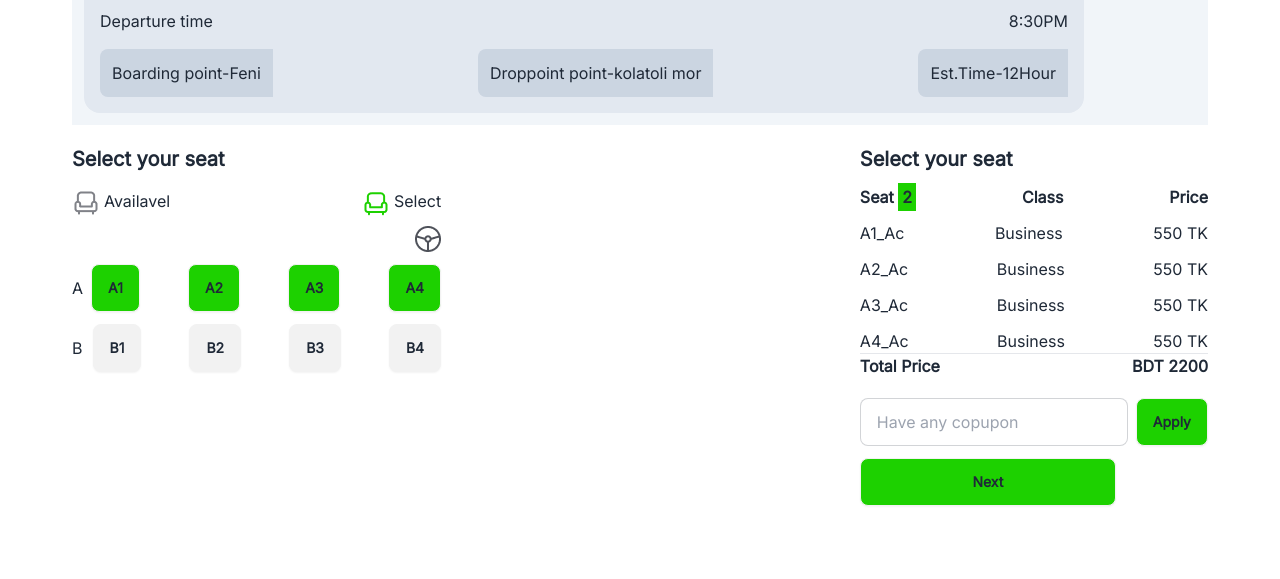
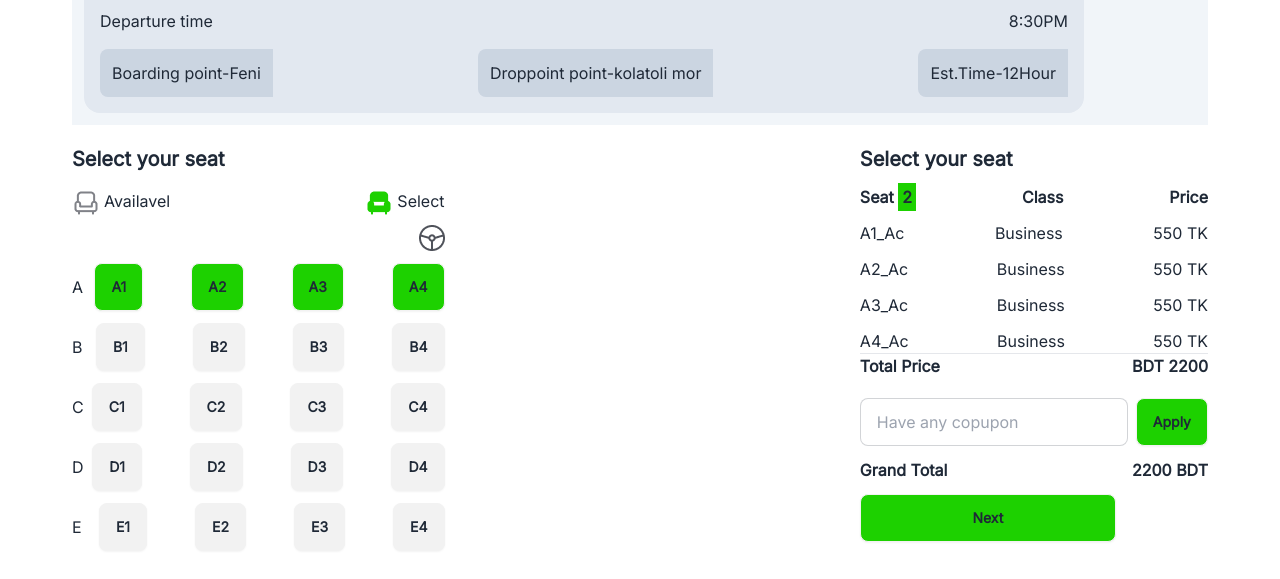
Before and after one commit to Tariqulislamsadek/online-Bus-Tickets-Booking, a plain HTML site: page index.html in a window 1280 px wide. Shown: the part 1412-1991 px from the top of the page. Before the commit the page ends 1946 px from the top, so only its background shows below. Drawn offline with nearby package versions, Linux system fonts and the light colour scheme.

Commit message:
some update

```diff
--- a/index.html
+++ b/index.html
@@ -173,7 +173,7 @@
         <!-- seat Section -->
         <section class="mt-5">
             <!-- seat -->
-            <div class="flex justify-between">
+            <div class="lg:flex grid-cols-1 justify-between">
                 <!-- parents start -->
                 <div>
                     <!-- first chaild -->
@@ -190,7 +190,7 @@
                         </div>
                         <div class="flex gap-1">
                             <div>
-                                <img src="./images/seat-green.png" alt="">
+                                <img src="./images/seat-green-filled.png" alt="">
                             </div>
                             <div>Select</div>
                         </div>
@@ -204,7 +204,7 @@
                     <div>
                         <p>A</p>
                     </div>
-                    <div class="flex justify-self-auto gap-12">
+                    <div class="flex justify-self-auto lg:gap-12">
                         <div><button class="btn bg-[#1dd100]">A1</button></div>
                         <div><button class="btn bg-[#1dd100]">A2</button></div>
                         <div><button class="btn bg-[#1dd100]">A3</button></div>
@@ -216,13 +216,50 @@
                     <div>
                         <p>B</p>
                     </div>
-                    <div class="flex justify-self-auto gap-12">
+                    <div class="flex justify-self-auto lg:gap-12">
                         <div><button class="btn">B1</button></div>
                         <div><button class="btn">B2</button></div>
                         <div><button class="btn">B3</button></div>
                         <div><button class="btn">B4</button></div>
                     </div>
                   </div>
+                    <!-- Seat c -->
+                  <div class="flex gap-2 justify-between items-center mt-3">
+                    <div>
+                        <p>C</p>
+                    </div>
+                    <div class="flex justify-self-auto lg:gap-12">
+                        <div><button class="btn">C1</button></div>
+                        <div><button class="btn">C2</button></div>
+                        <div><button class="btn">C3</button></div>
+                        <div><button class="btn">C4</button></div>
+                    </div>
+                  </div>
+                    <!-- Seat E -->
+                  <div class="flex gap-2 justify-between items-center mt-3">
+                    <div>
+                        <p>D</p>
+                    </div>
+                    <div class="flex justify-self-auto lg:gap-12">
+                        <div><button class="btn">D1</button></div>
+                        <div><button class="btn">D2</button></div>
+                        <div><button class="btn">D3</button></div>
+                        <div><button class="btn">D4</button></div>
+                    </div>
+                  </div>
+                    <!-- Seat D -->
+                  <div class="flex gap-2 justify-between items-center mt-3">
+                    <div>
+                        <p>E</p>
+                    </div>
+                    <div class="flex justify-self-auto lg:gap-12">
+                        <div><button class="btn">E1</button></div>
+                        <div><button class="btn">E2</button></div>
+                        <div><button class="btn">E3</button></div>
+                        <div><button class="btn">E4</button></div>
+                    </div>
+                  </div>
+
                 </div>
                 <!-- first chaild ends -->
                 <div>
@@ -311,6 +348,11 @@
               <div>
                 <button type="submit" class="btn bg-[#1dd100]">Apply</button>
               </div>
+
+          </div>
+          <div class="flex justify-between mt-3 font-bold">
+            <div><p>Grand Total</p></div>
+            <div><p>2200 BDT</p></div>
           </div>
           <div>
             <button class="btn btn-wide bg-[#1dd100] mt-3">Next</button>
```
